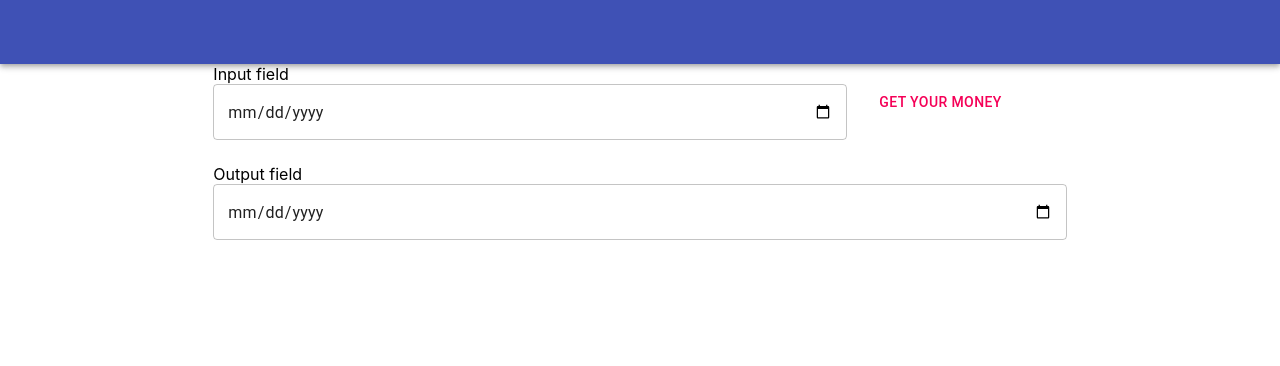
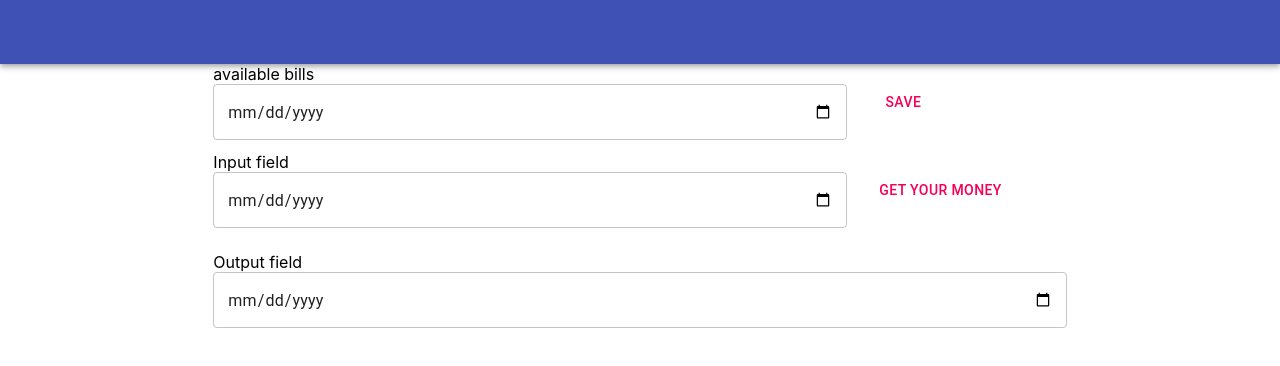
Before and after one commit to thismytests/Depositphotos, a React (Create React App) app: page / in a window 1280 px wide. Shown: the top 366 px of the page. Built offline with nearby package versions, Linux system fonts and the light colour scheme.

Commit message:
In progress.

```diff
--- a/src/pages/Atm/components/atm-component/index.tsx
+++ b/src/pages/Atm/components/atm-component/index.tsx
@@ -1,4 +1,4 @@
-import React from 'react';
+import React, {useState} from 'react';
 
 // formik
 import {useFormik} from 'formik';
@@ -13,9 +13,6 @@ import Button from "@material-ui/core/Button";
 // locale
 import {locale} from './locale';
 
-// form validation
-import formValidationSchema from './formValidation';
-
 // types
 import {ComponentProps} from './types';
 
@@ -29,17 +26,22 @@ const FORMS_NAMES: {
 };
 
 
-export default function AtmGettingBlock(
-  {
-    onSubmit,
-    errorName
-  }: ComponentProps) {
+export default function AtmGettingBlock({errorName}: ComponentProps) {
+  const [settings, setSettings] = useState<string>();
+  const [isUseSettings, setIsUseSettings] = useState<boolean>();
+
+  const handlerSettingChanges = (evt: any) => {
+    setSettings(evt.target?.value)
+  };
+
+  const saveHandleChange = () => {
+
+  };
 
   const formik = useFormik({
     initialValues: {
       [FORMS_NAMES.INPUT_FIELD]: ''
     },
-    validationSchema: {formValidationSchema},
     onSubmit: values => {
       const {inputField} = values;
       const {outputField} = values;
@@ -52,13 +54,45 @@ export default function AtmGettingBlock(
         outputField
       };
 
-      return onSubmit(formData).finally(() => values);
+      // return onSubmit(formData).finally(() => values);
     },
   });
+
   return (
     <>
       {/*setting money*/}
+      <Grid container spacing={3} alignItems="center">
 
+        {/*INPUT FIELD*/}
+        <Grid item xs={9}>
+          {locale.AVAILABLE_BILLS}
+          <TextField
+            fullWidth
+            onChange={handlerSettingChanges}
+            variant="outlined"
+            type="date"
+          />
+        </Grid>
+
+
+        {/*SETTING BUTTONS*/}
+        <Grid item xs={3}>
+          <Button onClick={() => setIsUseSettings(true)}
+                  color="secondary"
+                  type="submit">
+            {locale.SAVE}
+          </Button>
+        </Grid>
+
+
+        {/*  error code*/}
+
+        {/*{errorCode && (
+          <Grid item xs={12}>
+            <Typography color="error">{errorCode}</Typography>
+          </Grid>
+        )}*/}
+      </Grid>
       {/*getting money*/}
       <form onSubmit={formik.handleSubmit}>
         <Grid container spacing={3} alignItems="center">
@@ -109,4 +143,4 @@ export default function AtmGettingBlock(
       </form>
     </>
   )
-}
+};
```
Lines whose indentation alone changed are shown as unchanged.
